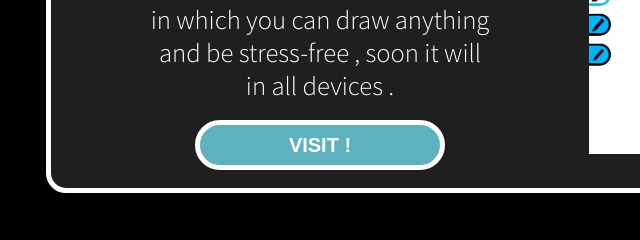
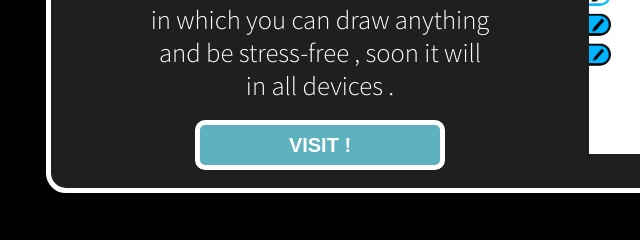
Before and after one commit to Go-India101/Go-India101, a plain HTML site: page index.html in a window 1280 px wide. Shown: the part 2500-2740 px from the top of the page, 20-660 px from the left. Drawn offline with nearby package versions, Linux system fonts and the light colour scheme; a web font is replaced by a local one.

Commit message:
Update index.html

```diff
--- a/index.html
+++ b/index.html
@@ -203,7 +203,7 @@ border-color: black;
             background-color: #5eb1bf;
             font-weight: bold;
             font-family: 'Raleway', sans-serif;
-            border-radius: 50px;
+            border-radius: 10px;
             color: white;
             font-size: 15pt;
             outline: none;
@@ -362,7 +362,7 @@ border-color: black;
 </div><br><br><br><br><br><br><br>
 <div class="con">
     <img class="drawimg" src="3.png"><font class="about"><br><b style="font-family: 'Orelega One', cursive; font-weight: lighter;">Scribble</b> is a drawing software made for kids under 12<br>in which you can draw anything<br>and be stress-free , soon it will <br>in all devices .</font>
-    <br><br><a href="https://go-india101.github.io/draw/" target="_blank"><button class="drawbutton">VISIT !</button><br><br></a>
+    <br><br><a href="https://go-india101.github.io/scribble/" target="_blank"><button class="drawbutton">VISIT !</button><br><br></a>
 </div><br><br><br><br><br><br><br>
 <h2>WE DOESN'T STOP HERE ,<br>WE CREATES MANY MORE THINGS</h2><br><br><br><br>
 <div class="con">
```
